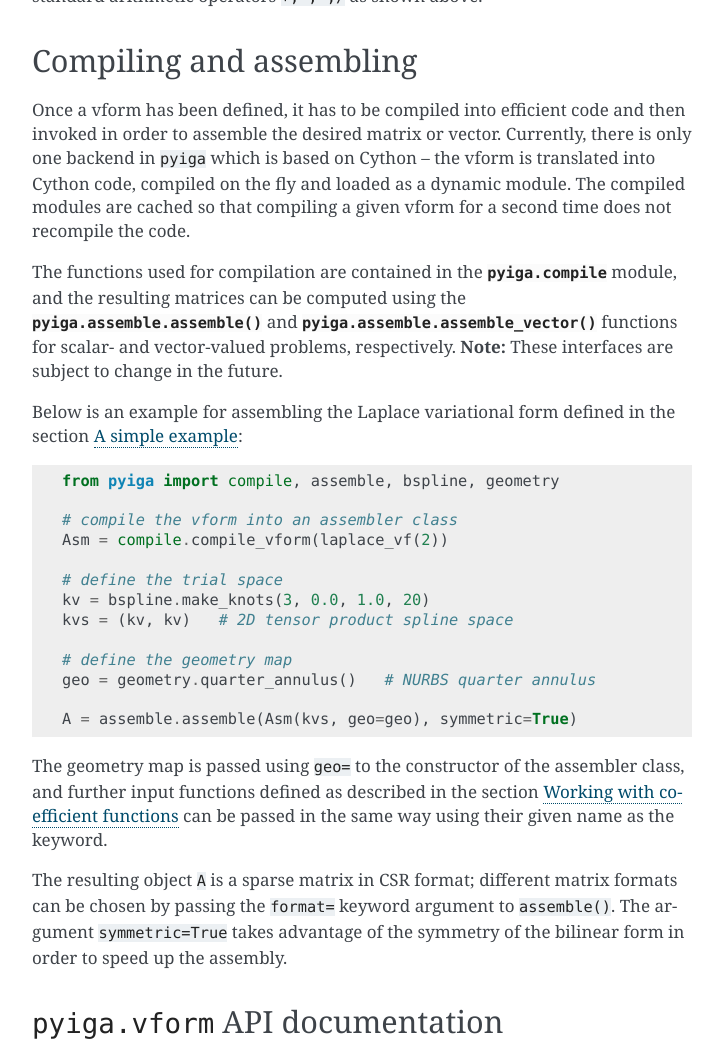
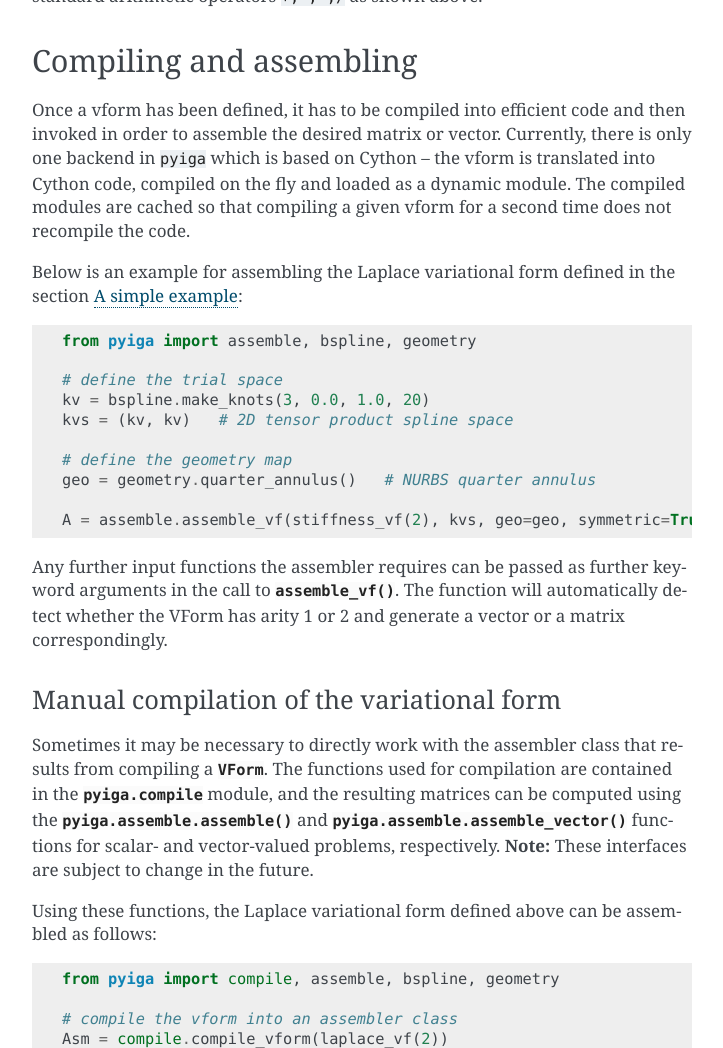
Before and after one commit to c-f-h/pyiga, a Sphinx documentation site: the page built from docs/source/guide/vforms.rst, in a window 1280 px wide and 1400 px high, scrolled down 6754 px, cut to the strip 0-1048 px from the top of the window. Shown: the whole strip, without its empty margins (388-1111 px from the left). Built offline with Sphinx 7.4.7, drawn with Linux system fonts in a browser that asks for light colours.

Commit message:
add assemble_vf() function and some documentation

```diff
--- a/docs/source/guide/vforms.rst
+++ b/docs/source/guide/vforms.rst
@@ -358,15 +358,38 @@ the vform is translated into Cython code, compiled on the fly and loaded as a
 dynamic module. The compiled modules are cached so that compiling a given vform for a
 second time does not recompile the code.
 
-The functions used for compilation are contained in the
-:mod:`pyiga.compile` module, and the resulting matrices can be
-computed
-using the :func:`pyiga.assemble.assemble` and :func:`pyiga.assemble.assemble_vector`
-functions for scalar- and vector-valued problems, respectively.
+Below is an example for assembling the Laplace variational form defined in
+the section `A simple example`_::
+
+    from pyiga import assemble, bspline, geometry
+
+    # define the trial space
+    kv = bspline.make_knots(3, 0.0, 1.0, 20)
+    kvs = (kv, kv)   # 2D tensor product spline space
+
+    # define the geometry map
+    geo = geometry.quarter_annulus()   # NURBS quarter annulus
+
+    A = assemble.assemble_vf(stiffness_vf(2), kvs, geo=geo, symmetric=True)
+
+Any further input functions the assembler requires can be passed as further
+keyword arguments in the call to :func:`.assemble_vf`. The function will
+automatically detect whether the VForm has arity 1 or 2 and generate a vector
+or a matrix correspondingly.
+
+Manual compilation of the variational form
+~~~~~~~~~~~~~~~~~~~~~~~~~~~~~~~~~~~~~~~~~~
+
+Sometimes it may be necessary to directly work with the assembler class that
+results from compiling a :class:`VForm`.  The functions used for compilation
+are contained in the :mod:`pyiga.compile` module, and the resulting matrices
+can be computed using the :func:`pyiga.assemble.assemble` and
+:func:`pyiga.assemble.assemble_vector` functions for scalar- and vector-valued
+problems, respectively.
 **Note:** These interfaces are subject to change in the future.
 
-Below is an example for assembling the Laplace variational form defined in
-the section `A simple example`_::
+Using these functions, the Laplace variational form defined above can be
+assembled as follows::
 
     from pyiga import compile, assemble, bspline, geometry
 
```
Also changed, not shown: 3 other files.
